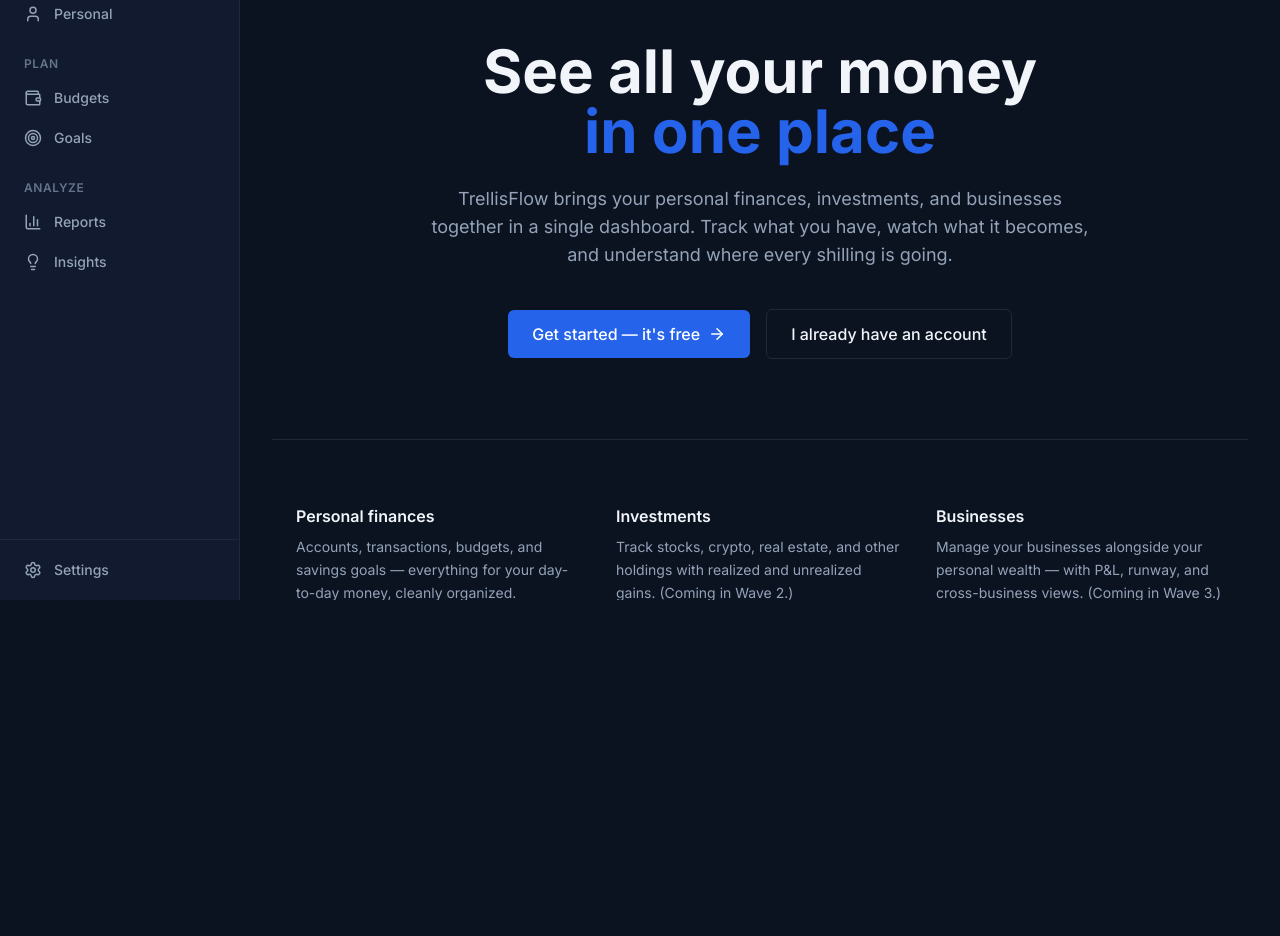
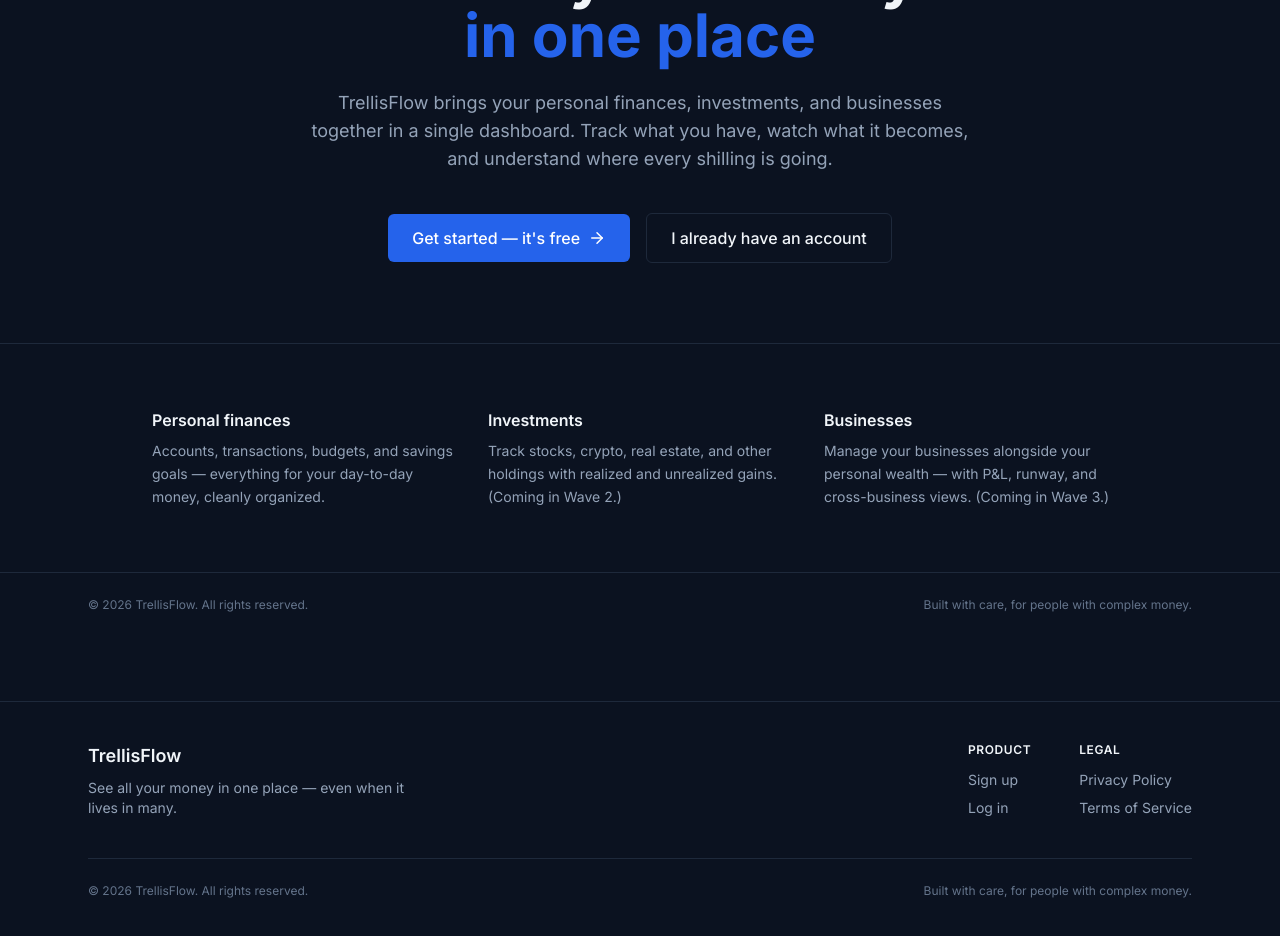
Before and after one commit to Dancan1907/trellisflow, a Next.js app in the folder apps/web/: page / in a window 1280 px wide. Shown: the part 200-1136 px from the top of the page. Before the commit the page ends 800 px from the top, so only its background shows below. Built offline with nearby package versions, Linux system fonts and the light colour scheme.

Commit message:
fix(web): Separate public and authenticated layouts

```diff
--- a/apps/web/src/app/(app)/layout.tsx
+++ b/apps/web/src/app/(app)/layout.tsx
@@ -3,6 +3,7 @@
 import { useState } from 'react';
 import { Sidebar } from '@/components/layout/sidebar';
 import { Topbar } from '@/components/layout/topbar';
+import { MarketingFooter } from '@/components/layout/marketing-footer';
 
 export default function AppLayout({ children }: { children: React.ReactNode }) {
   const [isMobileMenuOpen, setIsMobileMenuOpen] = useState(false);
@@ -12,7 +13,10 @@
       <Sidebar isOpen={isMobileMenuOpen} onClose={() => setIsMobileMenuOpen(false)} />
       <div className="flex-1 flex flex-col w-full">
         <Topbar onMenuClick={() => setIsMobileMenuOpen(true)} />
-        <main className="flex-1 overflow-y-auto p-4 md:p-8">{children}</main>
+        <main className="flex-1 overflow-y-auto flex flex-col">
+          <div className="flex-1 p-4 md:p-8">{children}</div>
+          <MarketingFooter />
+        </main>
       </div>
     </div>
   );
--- a/apps/web/src/app/(public)/layout.tsx
+++ b/apps/web/src/app/(public)/layout.tsx
@@ -1,27 +1,10 @@
-'use client';
+import { MarketingFooter } from '@/components/layout/marketing-footer';
 
-import { useState } from 'react';
-import { Sidebar } from '@/components/layout/sidebar';
-import { Topbar } from '@/components/layout/topbar';
-import { MarketingFooter } from '@/components/layout/marketing-footer'; // <-- Import this
-
-export default function AppLayout({ children }: { children: React.ReactNode }) {
-  const [isMobileMenuOpen, setIsMobileMenuOpen] = useState(false);
-
+export default function PublicLayout({ children }: { children: React.ReactNode }) {
   return (
-    <div className="flex h-screen overflow-hidden">
-      <Sidebar isOpen={isMobileMenuOpen} onClose={() => setIsMobileMenuOpen(false)} />
-      <div className="flex-1 flex flex-col w-full">
-        <Topbar onMenuClick={() => setIsMobileMenuOpen(true)} />
-
-        {/* Main scrollable content area */}
-        <main className="flex-1 overflow-y-auto flex flex-col">
-          <div className="flex-1 p-4 md:p-8">{children}</div>
-
-          {/* Footer stays at the bottom of the scrollable area */}
-          <MarketingFooter />
-        </main>
-      </div>
+    <div className="min-h-screen flex flex-col bg-bg-primary">
+      <div className="flex-1 flex flex-col">{children}</div>
+      <MarketingFooter />
     </div>
   );
 }
```
